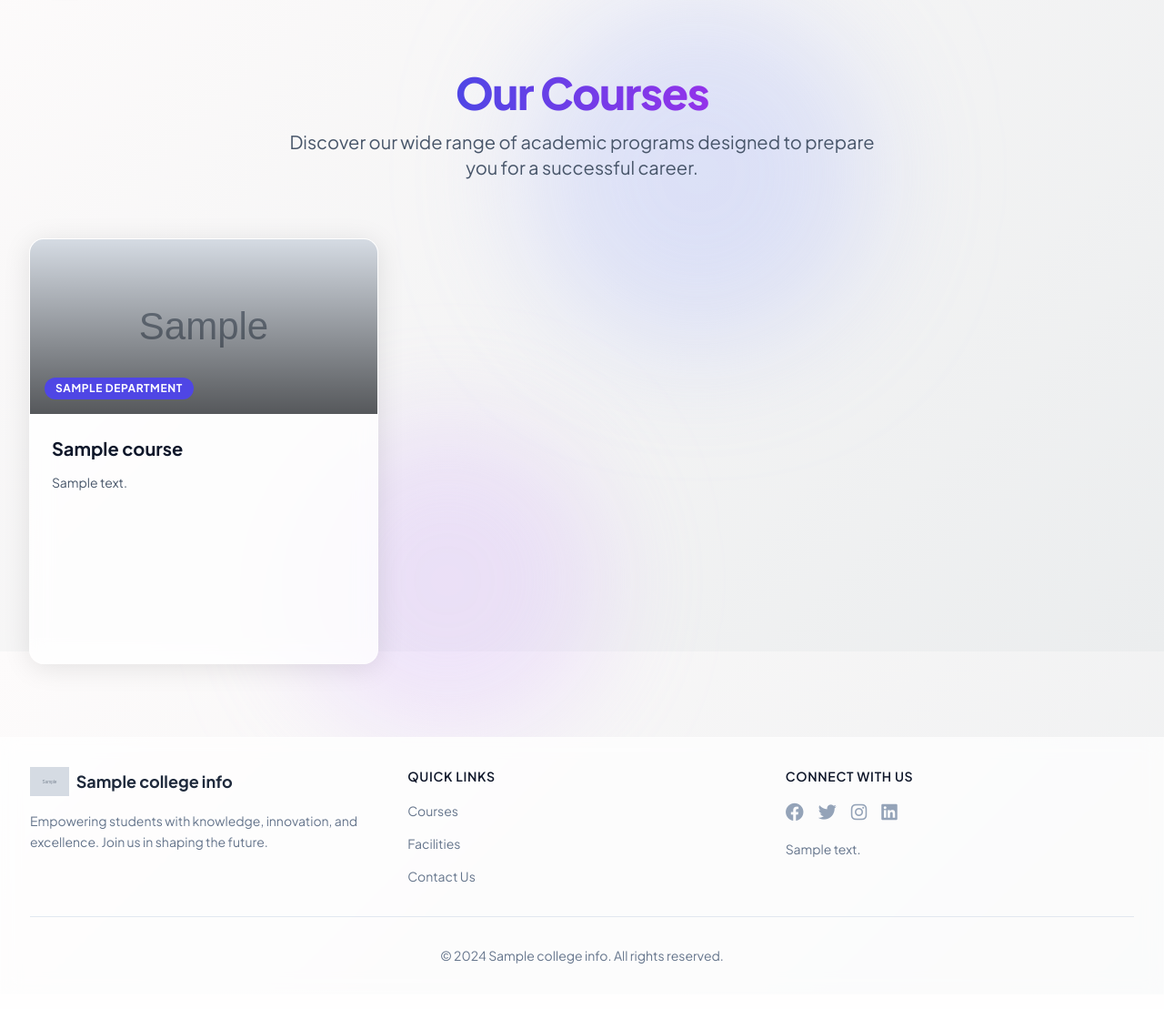
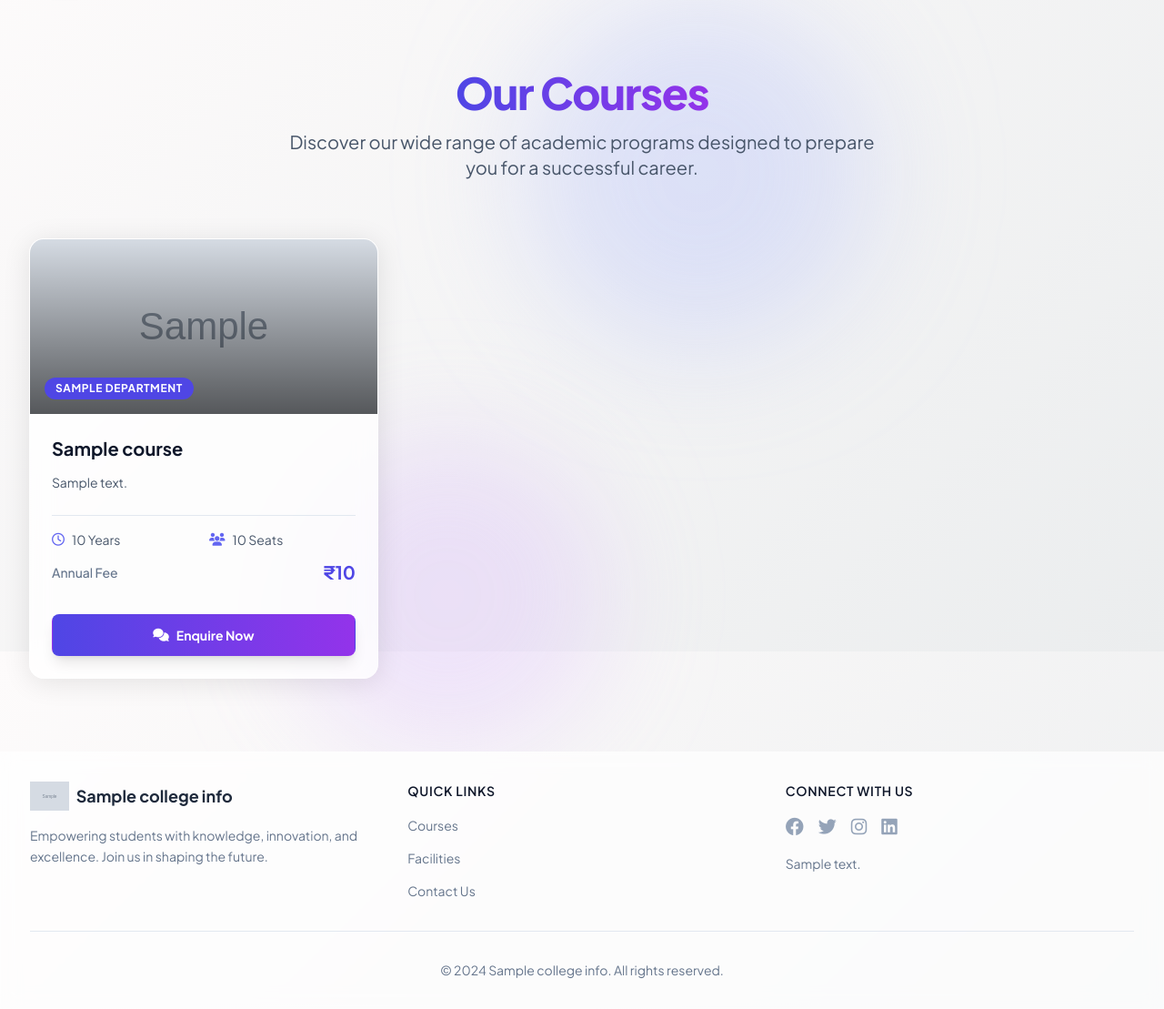
Before and after one commit to PREMSAWANT/collegemate, a Python web app: template templates/courses.html in a window 1280 px wide. Shown: the part 84-1193 px from the top of the page at 91% size. Before the commit the page ends 1143 px from the top, so only its background shows below. Run offline with Jinja, Linux system fonts and the light colour scheme; the template is opened without the code that fills it: most values are stand-ins (such as "Sample title", 1, 10 or a date in 2020); grey boxes marked "Sample" are stand-in pictures; some libraries are stand-ins or nearby versions.

Commit message:
Fix course cards: remove excessive whitespace, optimize layout

```diff
--- a/templates/courses.html
+++ b/templates/courses.html
@@ -31,28 +31,28 @@
                     </div>
                 </div>
 
-                <div class="p-6 flex flex-col h-full">
+                <div class="p-6">
                     <h3 class="text-xl font-bold text-slate-900 dark:text-white mb-3 group-hover:text-indigo-600 dark:group-hover:text-indigo-400 transition-colors">
                         {{ course.name }}
                     </h3>
-                    <p class="text-slate-600 dark:text-slate-300 text-sm mb-6 flex-grow leading-relaxed">
+                    <p class="text-slate-600 dark:text-slate-300 text-sm mb-6 leading-relaxed">
                         {{ course.description }}
                     </p>
 
                     <div class="border-t border-slate-200 dark:border-slate-700 pt-4 mb-4">
-                        <div class="grid grid-cols-2 gap-4 text-sm">
-                            <div class="flex items-center text-slate-600 dark:text-slate-300">
+                        <div class="grid grid-cols-2 gap-3 mb-3">
+                            <div class="flex items-center text-slate-600 dark:text-slate-300 text-sm">
                                 <i class="far fa-clock mr-2 text-indigo-500"></i>
                                 <span>{{ course.duration }} Years</span>
                             </div>
-                            <div class="flex items-center text-slate-600 dark:text-slate-300">
+                            <div class="flex items-center text-slate-600 dark:text-slate-300 text-sm">
                                 <i class="fas fa-users mr-2 text-indigo-500"></i>
                                 <span>{{ course.seats }} Seats</span>
                             </div>
                         </div>
-                        <div class="mt-3 flex items-center justify-between">
-                            <span class="text-sm text-slate-500 dark:text-slate-400">Annual Fee</span>
-                            <span class="text-lg font-bold text-indigo-600 dark:text-indigo-400">₹{{ "{:,}".format(course.fee) }}</span>
+                        <div class="flex items-center justify-between pb-4">
+                            <span class="text-sm font-medium text-slate-500 dark:text-slate-400">Annual Fee</span>
+                            <span class="text-xl font-bold text-indigo-600 dark:text-indigo-400">₹{{ "{:,}".format(course.fee) }}</span>
                         </div>
                     </div>
 
```
